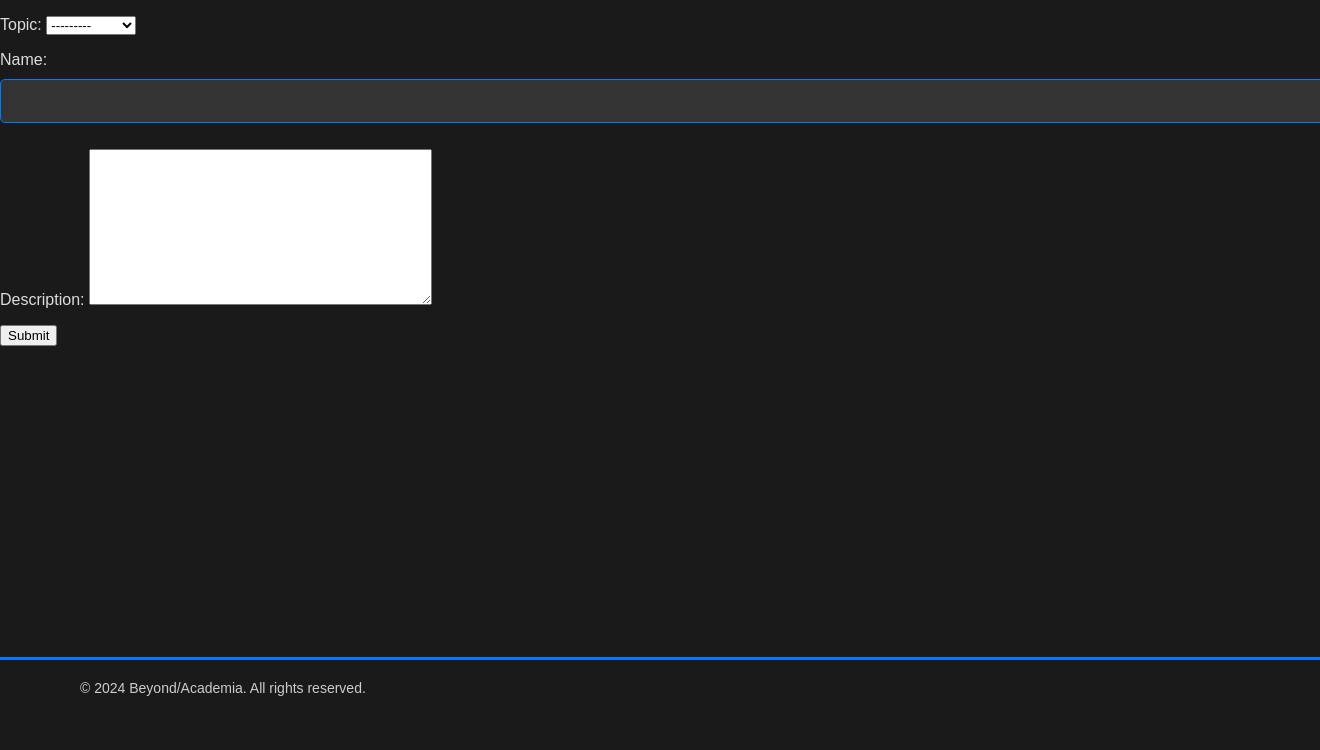
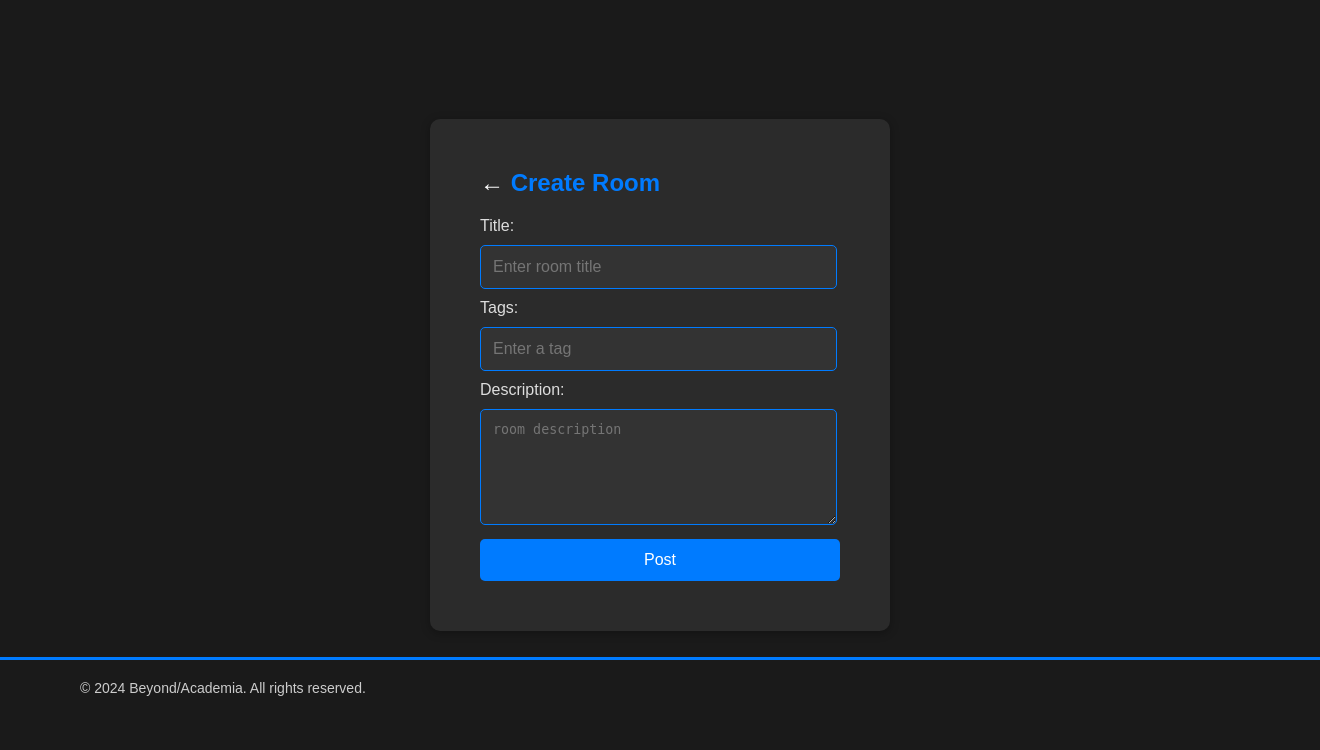
Before and after one commit to DarkerKin/Beyond-Academia-, a Django app: page /create-room/ in a window 1320 px wide; the page is wider, and only the part inside the window is pictured. Shown: the part 84-834 px from the top of that part. Before the commit the page ends 780 px from the top of that part, so only its background shows below. Run offline with Django 4.2, Linux system fonts and the light colour scheme; a user stored in the database is signed in; data comes from the database, SQL or seed files in the repository; both versions use the stored data as it was after the commit.

Commit message:
made changes to the create room page

```diff
--- a/base/forms.py
+++ b/base/forms.py
@@ -1,11 +1,20 @@
+from django import forms
 from django.forms import ModelForm
 from .models import Room, Message
 
 class RoomForm(ModelForm):
+    topic = forms.CharField(max_length=100, widget=forms.TextInput(attrs={
+        'placeholder': 'Enter a tag',
+        'class': 'form-control'
+    }))
+
     class Meta:
         model = Room
-        fields = '__all__'
-        exclude =['host','participants']
+        fields = [ 'name', 'description']
+        widgets = {
+            'name': forms.TextInput(attrs={'class': 'form-control', 'placeholder': 'Enter room title'}),
+            'description': forms.Textarea(attrs={'class': 'form-control', 'rows': 6, 'placeholder': 'room description'}),
+        }
 
 
 class MessageForm(ModelForm):
--- a/base/templates/base/room_form.html
+++ b/base/templates/base/room_form.html
@@ -2,10 +2,78 @@
 
 {% block content %}
 <div>
-    <form method="POST" action="">
-        {% csrf_token %}
-        {{ form.as_p }}
-        <input type="submit" value="Submit" />
-    </form>
+    <div class="room-creation">
+        <div class="room-creation-container" id="box1">
+            <div class="pad">
+                <h2><a href="/">←</a> Create Room</h2>
+
+            <form action="#" method="POST">
+                {% csrf_token %}
+                <label for="title">Title:</label>
+                <br/>
+                {{form.name}}
+                <br/>
+                <label for="tags">Tags:</label>
+                <br/>
+                {{ form.topic }}
+                <br/>
+                <label for="description">Description:</label>
+                <br/>
+                {{ form.description }}
+                <br/>
+                <button type="submit" >Post</button>
+            </form>
+            </div>
+        </div>
+    </div>
 </div>
+<style>
+    .room-creation-container a{
+        color: white;
+        text-decoration: none;
+    }
+    .pad{
+        margin: 5%;
+    }
+    .room-creation{
+        display: flex;
+        justify-content: center;
+        align-items: center;
+        height: calc(100vh - 50px);
+    }
+    .room-creation-container{
+        background-color: #2b2b2b;
+        padding: 30px;
+        border-radius: 10px;
+        box-shadow: 0 2px 10px rgba(0, 0, 0, 0.3);
+        width: 100%;
+        max-width: 400px;
+    }
+    .room-creation-container input{
+        width: 92%;
+        margin: 10px 0px;
+    }
+    .room-creation-container textarea{
+        width: 92%;
+        background-color: #333;
+        border: 1px solid #007BFF;
+        padding: 12px;
+        border-radius: 5px;
+        margin: 10px 0px;
+    }
+    .room-creation-container button{
+        width: 100%;
+        padding: 12px;
+        background-color: #007BFF;
+        color: white;
+        border: none;
+        border-radius: 5px;
+        cursor: pointer;
+        font-size: 1rem;
+        transition: background-color 0.3s ease;
+    }
+    .room-creation-container button:hover {
+    background-color: #0056b3;
+}
+</style>
 {% endblock content %}
```
Also changed, not shown: db.sqlite3.
